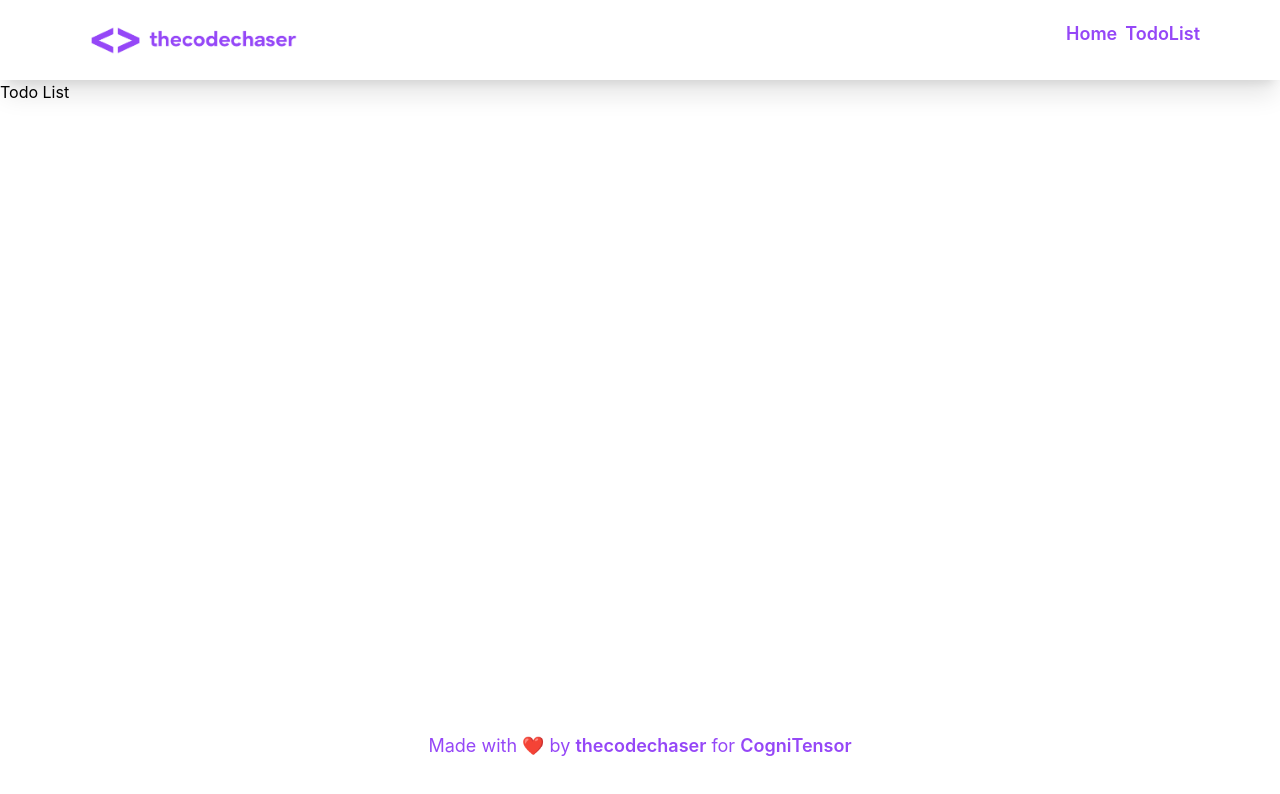
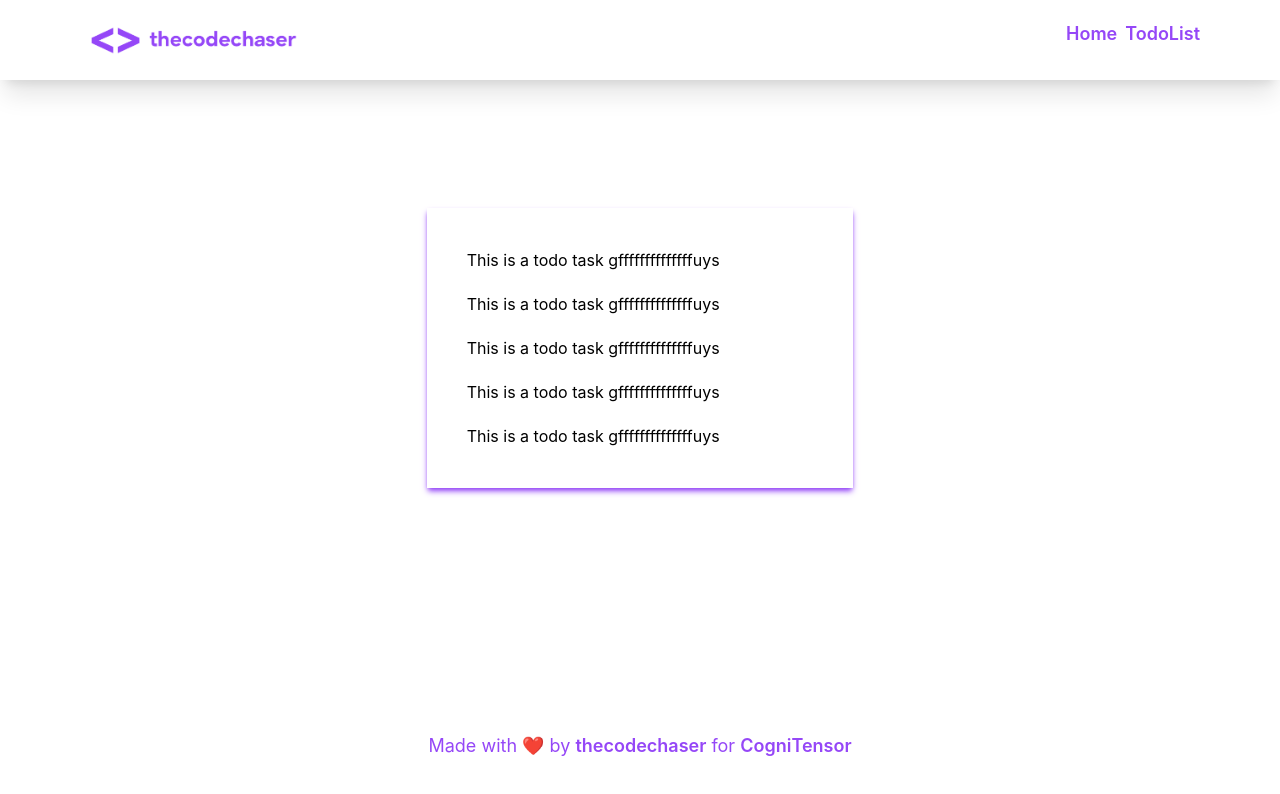
Before and after one commit to thecodechaser/todo-list-front-end, a React (Create React App) app: page /todolist in a window 1280 px wide. Shown: the top 794 px of the page. Built offline with nearby package versions, Linux system fonts and the light colour scheme.

Commit message:
Add markup for todos

```diff
--- a/src/components/TodoList/Todo.jsx
+++ b/src/components/TodoList/Todo.jsx
@@ -0,0 +1,7 @@
+const Todo = () => {
+  return (
+    <p>This is a todo task gffffffffffffffuys</p>
+  )
+};
+
+export default Todo;
--- a/src/pages/TodoList.jsx
+++ b/src/pages/TodoList.jsx
@@ -1,5 +1,18 @@
+import Todo from "../components/TodoList/Todo";
+
+const data =[1,2,3,4,5]
 const TodoList = () => {
-  return <p>Todo List</p>;
+  return (
+    <div className="flex justify-center mt-32">
+      <div className="flex flex-col shadow-md md:w-1/3 shadow-primaryColor p-10 gap-5">
+        {
+          data.map(()=>(
+            <Todo />
+          ))
+        }
+      </div>
+    </div>
+  );
 };
 
 export default TodoList;
```
